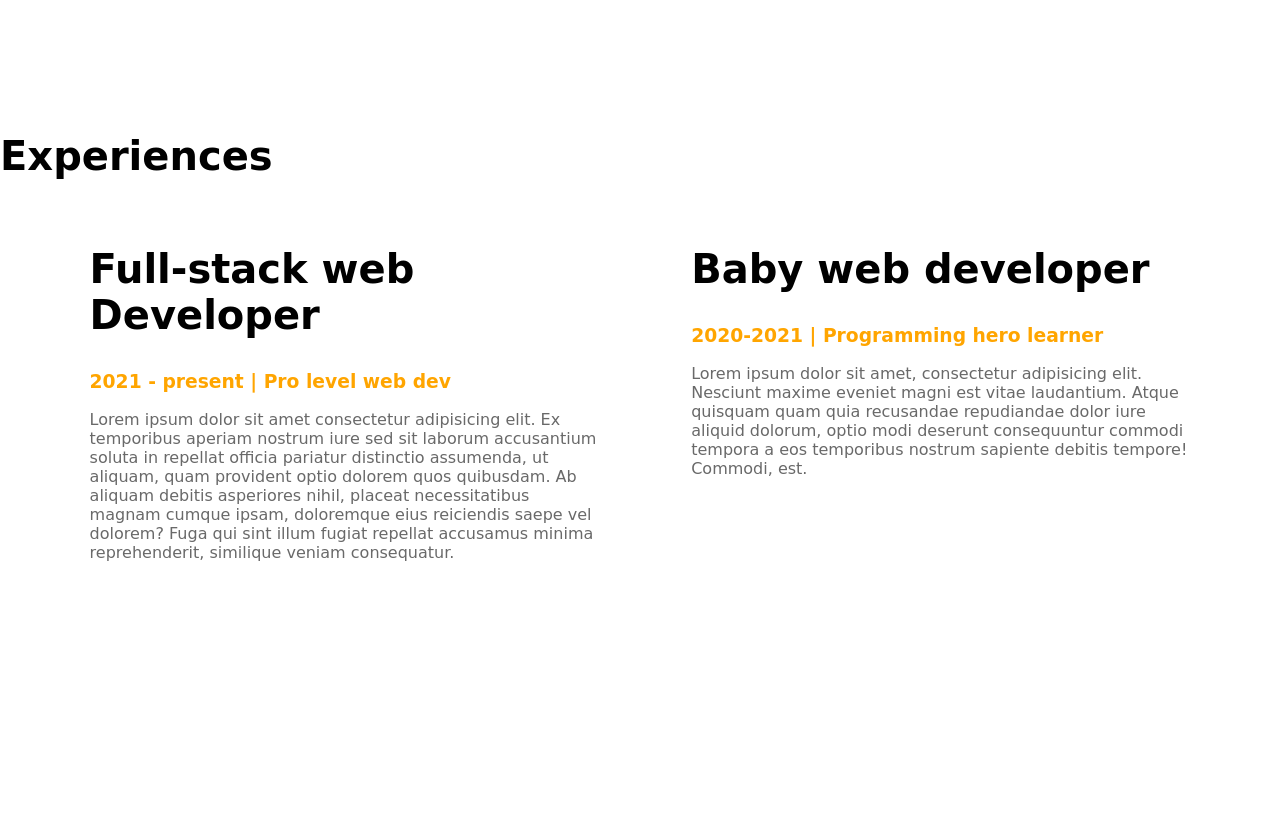
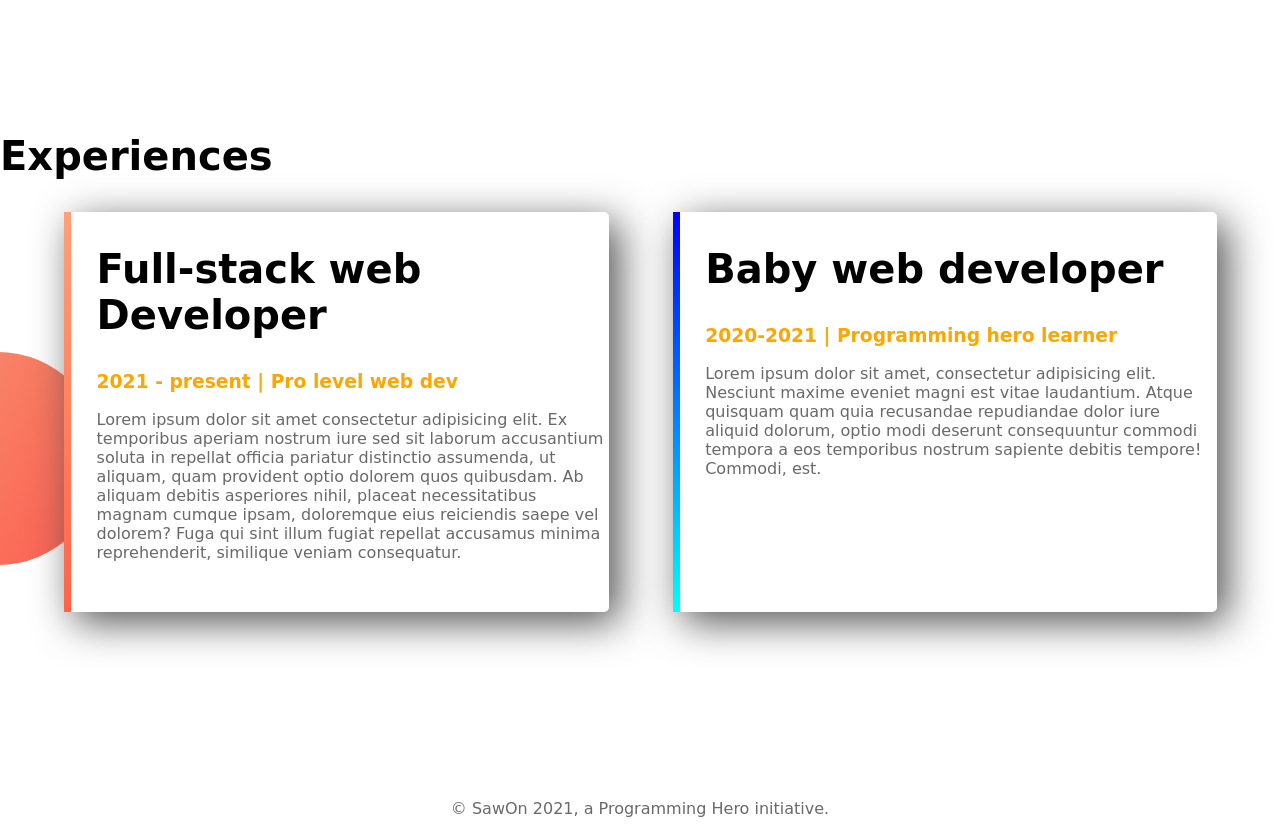
Before and after one commit to Mostafizurfsw/web-portfolio, a plain HTML site: page index.html in a window 1280 px wide. Shown: the part 1200-2034 px from the top of the page. Before the commit the page ends 1983 px from the top, so only its background shows below. Drawn offline with Linux system fonts and the light colour scheme; a web font is replaced by a local one.

Commit message:
excited to finis my 1st website

```diff
--- a/index.html
+++ b/index.html
@@ -37,12 +37,12 @@
 
     <section class="experience-area">
         <h2>Experiences</h2>
-            <div class="half-width">
+            <div id="full-stack" class="half-width single-experience">
                 <h2>Full-stack web Developer</h2>
                 <h3><span class="orange-highlight">2021 - present | Pro level web dev</span></h3>
                 <p>Lorem ipsum dolor sit amet consectetur adipisicing elit. Ex temporibus aperiam nostrum iure sed sit laborum accusantium soluta in repellat officia pariatur distinctio assumenda, ut aliquam, quam provident optio dolorem quos quibusdam. Ab aliquam debitis asperiores nihil, placeat necessitatibus magnam cumque ipsam, doloremque eius reiciendis saepe vel dolorem? Fuga qui sint illum fugiat repellat accusamus minima reprehenderit, similique veniam consequatur.</p>
             </div>
-            <div class="half-width">
+            <div id="baby-web" class="half-width single-experience">
                 <h2>Baby web developer</h2>
                 <h3>
                     <span class="orange-highlight">2020-2021 | Programming hero learner</span>
@@ -50,6 +50,10 @@
                 <p>Lorem ipsum dolor sit amet, consectetur adipisicing elit. Nesciunt maxime eveniet magni est vitae laudantium. Atque quisquam quam quia recusandae repudiandae dolor iure aliquid dolorum, optio modi deserunt consequuntur commodi tempora a eos temporibus nostrum sapiente debitis tempore! Commodi, est.</p>
             </div>
     </section>
-
+    <footer>
+        <p>
+            © SawOn 2021, a Programming Hero initiative.
+        </p>
+    </footer>
 </body>
 </html>
--- a/style.css
+++ b/style.css
@@ -54,3 +54,33 @@ section{
     background-repeat: no-repeat;
     background-position: right;
 }
+
+.single-experience{
+    box-shadow: 10px 10px 40px rgb(83, 81, 81);
+    height: 80%;
+    border-radius: 5px;
+    background-color: white;
+}
+
+.experience-area{
+    background-image: url(images/exp-bg.png);
+    background-repeat: no-repeat;
+    background-position: left;
+}
+
+#full-stack{
+    border-left: 7px solid;
+    border-image: linear-gradient(180deg, lightsalmon, tomato);
+    border-image-slice: 1;
+}
+
+#baby-web{
+    border-left: 7px solid;
+    border-image: linear-gradient(180deg, blue, cyan);
+    border-image-slice: 1;
+}
+
+footer p{
+    text-align: center;
+    font-size: 12;
+}
```
